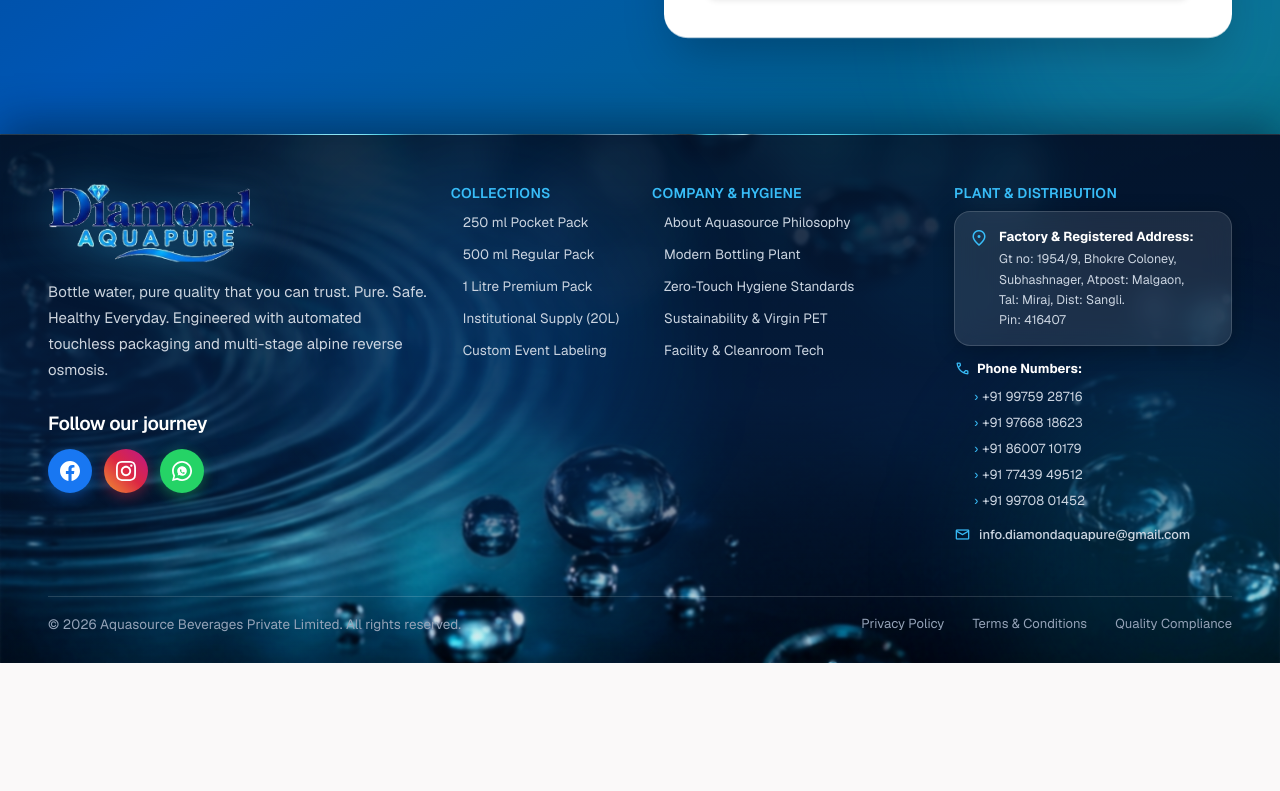
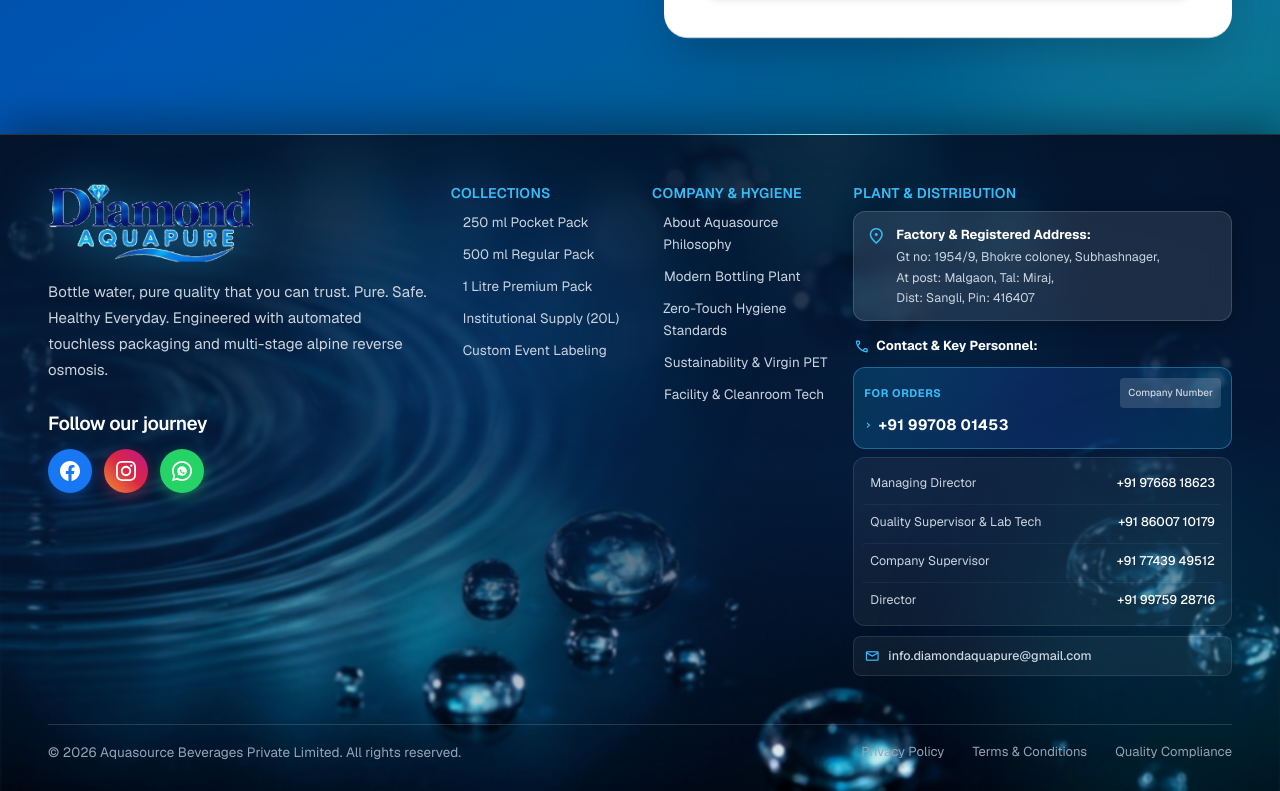
Before and after one commit to AKSHAD2004/aqua, a React (Vite) app: page / in a window 1280 px wide. Shown: the part 4399-5190 px from the top of the page. Before the commit the page ends 5062 px from the top, so only its background shows below. Built offline with nearby package versions, Linux system fonts and the light colour scheme.

Commit message:
updated address

```diff
--- a/src/components/Footer.jsx
+++ b/src/components/Footer.jsx
@@ -47,7 +47,7 @@ export const Footer = ({ onSelectCollection, onScrollTo }) => {
               <div className="flex flex-wrap items-center gap-2.5 sm:gap-3">
                 {/* Facebook */}
                 <a
-                  href="https://facebook.com"
+                  href="https://www.facebook.com/share/19tyDyBziu/"
                   target="_blank"
                   rel="noopener noreferrer"
                   className="w-10 h-10 sm:w-11 sm:h-11 rounded-full bg-[#1877F2] text-white flex items-center justify-center shadow-[0_4px_14px_rgba(24,119,242,0.4)] hover:scale-110 hover:shadow-[0_6px_20px_rgba(24,119,242,0.6)] transition-all cursor-pointer"
@@ -60,7 +60,7 @@ export const Footer = ({ onSelectCollection, onScrollTo }) => {
 
                 {/* Instagram */}
                 <a
-                  href="https://instagram.com"
+                  href="https://www.instagram.com/aquasource_beverages?vrfl=eW1qOWV5Z3plMmJk"
                   target="_blank"
                   rel="noopener noreferrer"
                   className="w-10 h-10 sm:w-11 sm:h-11 rounded-full bg-gradient-to-tr from-[#f09433] via-[#dc2743] to-[#bc1888] text-white flex items-center justify-center shadow-[0_4px_14px_rgba(220,39,67,0.4)] hover:scale-110 hover:shadow-[0_6px_20px_rgba(220,39,67,0.6)] transition-all cursor-pointer"
@@ -132,7 +132,7 @@ export const Footer = ({ onSelectCollection, onScrollTo }) => {
           </div>
 
           {/* Company & Hygiene Column */}
-          <div className="lg:col-span-3 flex flex-col gap-2.5 sm:gap-space-sm">
+          <div className="lg:col-span-2 flex flex-col gap-2.5 sm:gap-space-sm">
             <span className="text-[13px] sm:text-label-md text-[#38bdf8] font-bold uppercase tracking-wider font-outfit">
               Company &amp; Hygiene
             </span>
@@ -176,51 +176,102 @@ export const Footer = ({ onSelectCollection, onScrollTo }) => {
           </div>
 
           {/* Plant & Distribution Column */}
-          <div className="lg:col-span-3 flex flex-col gap-2.5 sm:gap-space-sm">
+          <div className="lg:col-span-4 flex flex-col gap-2.5 sm:gap-space-sm">
             <span className="text-[13px] sm:text-label-md text-[#38bdf8] font-bold uppercase tracking-wider font-outfit">
               Plant &amp; Distribution
             </span>
 
             {/* Plant & Office Address Card in Glassmorphism */}
-            <div className="flex items-start gap-2.5 p-3 sm:p-3.5 rounded-xl sm:rounded-2xl bg-white/10 hover:bg-white/15 backdrop-blur-md border border-white/15 shadow-[0_4px_20px_rgba(0,0,0,0.25)] text-slate-200 transition-all">
+            <div className="flex items-start gap-2.5 p-3 rounded-xl bg-white/10 hover:bg-white/15 backdrop-blur-md border border-white/15 shadow-[0_4px_20px_rgba(0,0,0,0.25)] text-slate-200 transition-all">
               <span className="material-symbols-outlined text-[18px] sm:text-[20px] text-[#38bdf8] flex-shrink-0 mt-0.5">location_on</span>
               <div className="text-[12px] sm:text-[12.5px] leading-relaxed">
                 <span className="font-bold text-white block text-[12.5px] sm:text-[13px] mb-0.5 font-outfit">Factory &amp; Registered Address:</span>
                 <p className="text-slate-300">
-                  Gt no: 1954/9, Bhokre Coloney,<br />
-                  Subhashnager, Atpost: Malgaon,<br />
-                  Tal: Miraj, Dist: Sangli.<br />
-                  Pin: 416407
+                  Gt no: 1954/9, Bhokre coloney, Subhashnager,<br />
+                  At post: Malgaon, Tal: Miraj,<br />
+                  Dist: Sangli, Pin: 416407
                 </p>
               </div>
             </div>
 
-            {/* Contact Phone Numbers */}
-            <div className="flex flex-col gap-1 sm:gap-1.5 pt-1 text-[12.5px] sm:text-body-sm">
+            {/* Contact & Key Personnel Numbers */}
+            <div className="flex flex-col gap-2 pt-1">
               <span className="font-bold text-white text-[12.5px] sm:text-[13px] flex items-center gap-1.5 font-outfit">
                 <span className="material-symbols-outlined text-[16px] sm:text-[17px] text-[#38bdf8]">call</span>
-                <span>Phone Numbers:</span>
+                <span>Contact &amp; Key Personnel:</span>
               </span>
-              <div className="grid grid-cols-1 sm:grid-cols-2 lg:grid-cols-1 gap-1 text-[12px] sm:text-[13px] pl-4 sm:pl-5 text-slate-300">
-                <a href="tel:+919975928716" className="hover:text-[#38bdf8] transition-colors flex items-center gap-1 group">
-                  <span className="text-[#38bdf8] group-hover:translate-x-0.5 transition-transform">›</span>
-                  <span>+91 99759 28716</span>
+
+              {/* Highlighted Card for Orders */}
+              <a
+                href="tel:+919970801453"
+                className="p-2.5 rounded-xl bg-gradient-to-r from-sky-500/20 via-blue-600/20 to-sky-600/20 hover:from-sky-500/30 hover:to-blue-600/30 border border-[#38bdf8]/40 shadow-sm transition-all block group"
+              >
+                <div className="flex items-center justify-between text-[11px] mb-1">
+                  <span className="text-[#38bdf8] font-bold uppercase tracking-wider">
+                    For Orders
+                  </span>
+                  <span className="text-[10px] text-slate-300 bg-white/15 px-2 py-0.5 rounded font-medium">
+                    Company Number
+                  </span>
+                </div>
+                <div className="text-[14px] sm:text-[15px] font-bold text-white tracking-wide whitespace-nowrap flex items-center gap-1.5 group-hover:text-[#38bdf8] transition-colors">
+                  <span className="text-[#38bdf8] font-mono text-[13px]">›</span>
+                  <span>+91 99708 01453</span>
+                </div>
+              </a>
+
+              {/* Personnel List Table / Clean Rows */}
+              <div className="flex flex-col gap-1 text-[12px] sm:text-[12.5px] bg-white/5 p-2 rounded-xl border border-white/10">
+                {/* Managing Director */}
+                <a
+                  href="tel:+919766818623"
+                  className="flex items-center justify-between gap-2 px-2 py-1 rounded hover:bg-white/10 transition-colors group"
+                >
+                  <span className="text-slate-300 group-hover:text-white transition-colors truncate">
+                    Managing Director
+                  </span>
+                  <span className="text-white font-medium whitespace-nowrap group-hover:text-[#38bdf8] transition-colors text-[12.5px]">
+                    +91 97668 18623
+                  </span>
                 </a>
-                <a href="tel:+919766818623" className="hover:text-[#38bdf8] transition-colors flex items-center gap-1 group">
-                  <span className="text-[#38bdf8] group-hover:translate-x-0.5 transition-transform">›</span>
-                  <span>+91 97668 18623</span>
+
+                {/* Quality Supervisor and Lab Technician */}
+                <a
+                  href="tel:+918600710179"
+                  className="flex items-center justify-between gap-2 px-2 py-1 rounded hover:bg-white/10 transition-colors group border-t border-white/5"
+                >
+                  <span className="text-slate-300 group-hover:text-white transition-colors truncate">
+                    Quality Supervisor &amp; Lab Tech
+                  </span>
+                  <span className="text-white font-medium whitespace-nowrap group-hover:text-[#38bdf8] transition-colors text-[12.5px]">
+                    +91 86007 10179
+                  </span>
                 </a>
-                <a href="tel:+918600710179" className="hover:text-[#38bdf8] transition-colors flex items-center gap-1 group">
-                  <span className="text-[#38bdf8] group-hover:translate-x-0.5 transition-transform">›</span>
-                  <span>+91 86007 10179</span>
+
+                {/* Company Supervisor */}
+                <a
+                  href="tel:+917743949512"
+                  className="flex items-center justify-between gap-2 px-2 py-1 rounded hover:bg-white/10 transition-colors group border-t border-white/5"
+                >
+                  <span className="text-slate-300 group-hover:text-white transition-colors truncate">
+                    Company Supervisor
+                  </span>
+                  <span className="text-white font-medium whitespace-nowrap group-hover:text-[#38bdf8] transition-colors text-[12.5px]">
+                    +91 77439 49512
+                  </span>
                 </a>
-                <a href="tel:+917743949512" className="hover:text-[#38bdf8] transition-colors flex items-center gap-1 group">
-                  <span className="text-[#38bdf8] group-hover:translate-x-0.5 transition-transform">›</span>
-                  <span>+91 77439 49512</span>
-                </a>
-                <a href="tel:+919970801452" className="hover:text-[#38bdf8] transition-colors flex items-center gap-1 group">
-                  <span className="text-[#38bdf8] group-hover:translate-x-0.5 transition-transform">›</span>
-                  <span>+91 99708 01452</span>
+
+                {/* Director */}
+                <a
+                  href="tel:+919975928716"
+                  className="flex items-center justify-between gap-2 px-2 py-1 rounded hover:bg-white/10 transition-colors group border-t border-white/5"
+                >
+                  <span className="text-slate-300 group-hover:text-white transition-colors truncate">
+                    Director
+                  </span>
+                  <span className="text-white font-medium whitespace-nowrap group-hover:text-[#38bdf8] transition-colors text-[12.5px]">
+                    +91 99759 28716
+                  </span>
                 </a>
               </div>
             </div>
@@ -229,10 +280,10 @@ export const Footer = ({ onSelectCollection, onScrollTo }) => {
             <div className="pt-0.5">
               <a
                 href="mailto:info.diamondaquapure@gmail.com"
-                className="flex items-center gap-1.5 sm:gap-2 hover:text-[#38bdf8] transition-colors text-[12px] sm:text-[13px] text-slate-300 group"
+                className="flex items-center gap-2 hover:text-[#38bdf8] transition-colors text-[12px] sm:text-[12.5px] text-slate-300 group bg-white/5 hover:bg-white/10 px-2.5 py-1.5 rounded-lg border border-white/10"
               >
-                <span className="material-symbols-outlined text-[16px] sm:text-[17px] text-[#38bdf8]">mail</span>
-                <span className="font-medium break-all group-hover:text-white transition-colors">info.diamondaquapure@gmail.com</span>
+                <span className="material-symbols-outlined text-[16px] text-[#38bdf8]">mail</span>
+                <span className="font-medium truncate group-hover:text-white transition-colors">info.diamondaquapure@gmail.com</span>
               </a>
             </div>
           </div>
```
Also changed, not shown: 2 other files (tests, documents, lock files or other folders).
